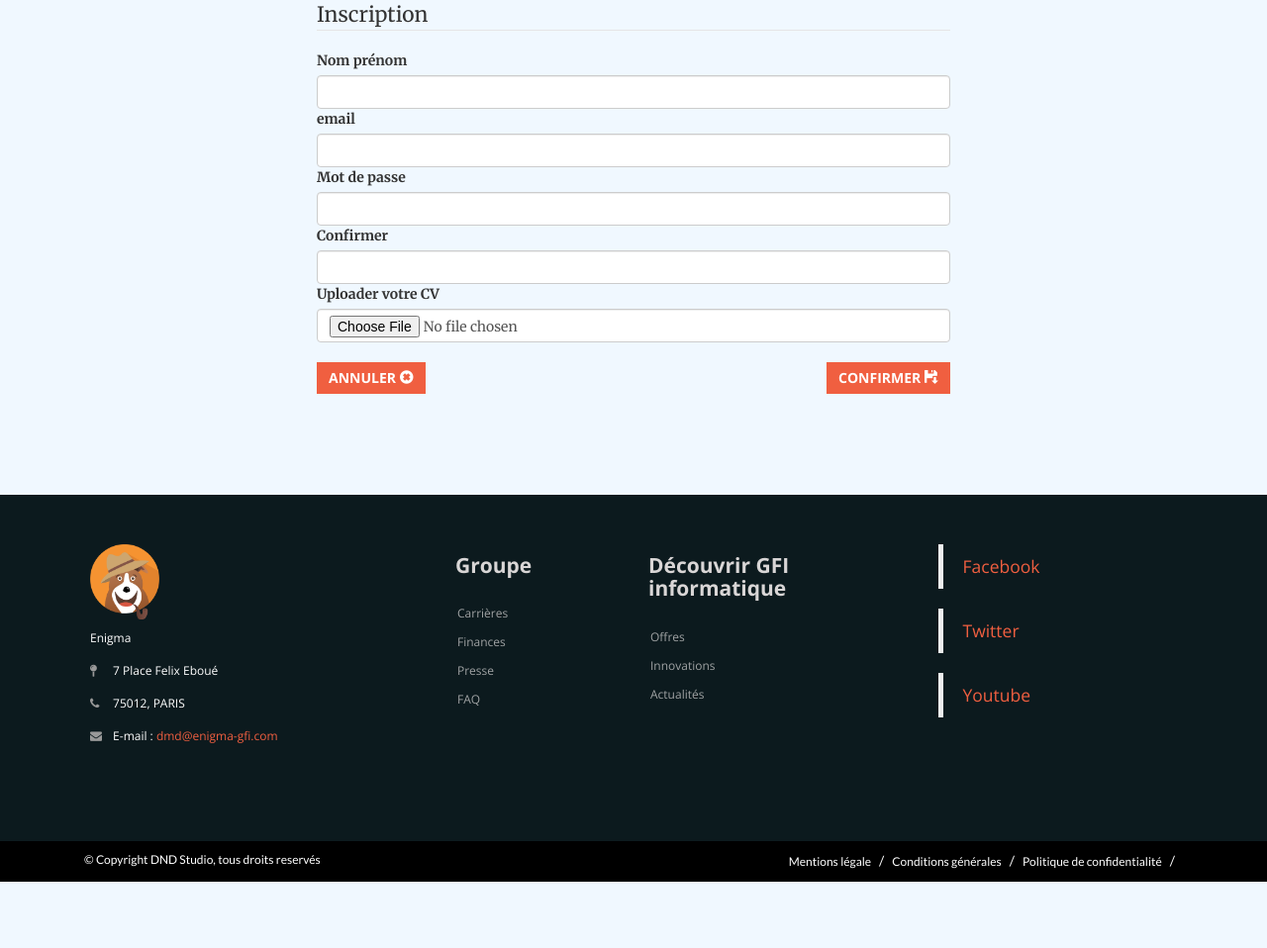
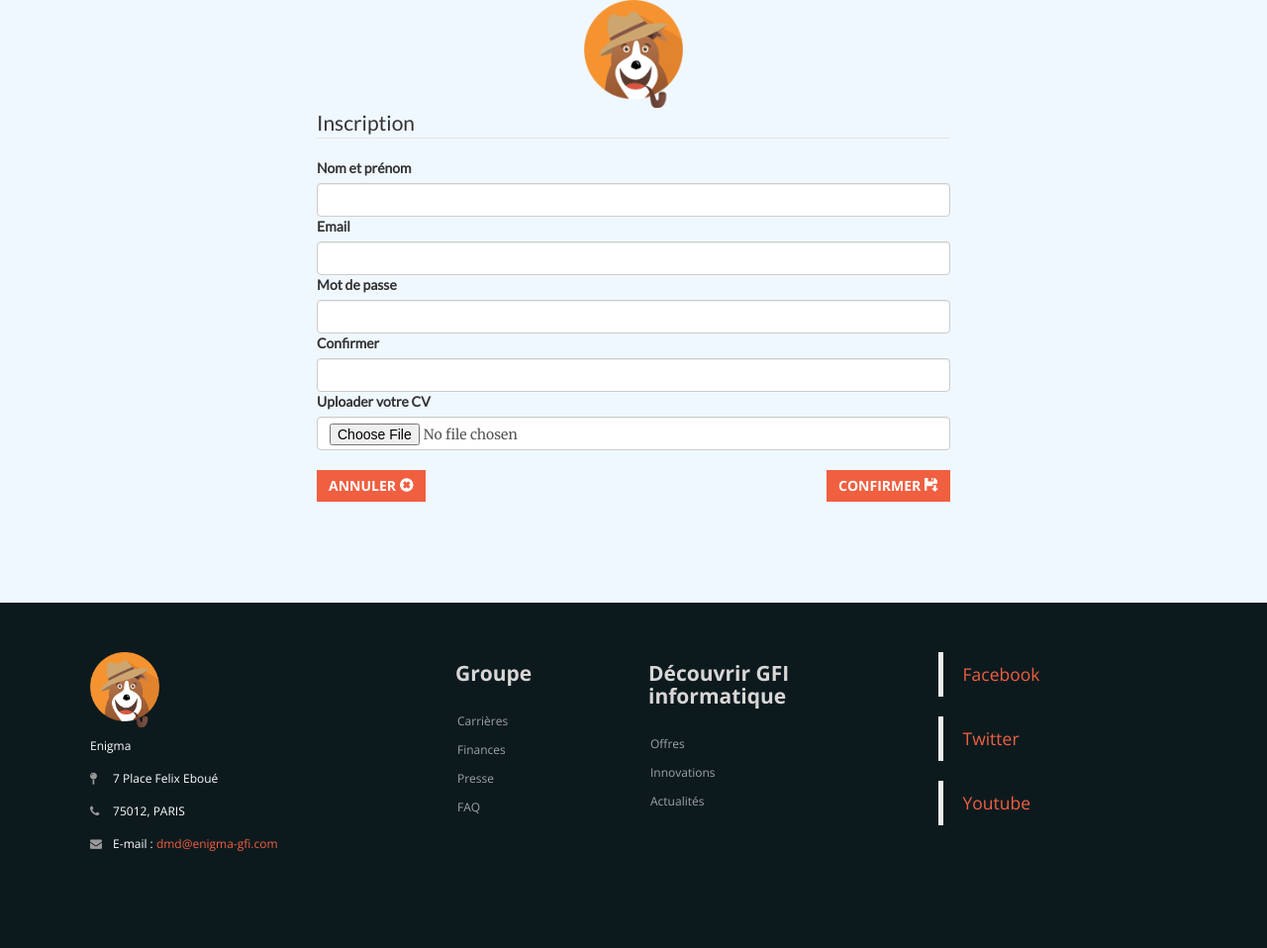
Before and after one commit to ValentinLENFANT/hackathon-gfi, a PHP site: page /view/inscriptionView.php in a window 1280 px wide. Shown: the top 958 px of the page at 99% size. Before the commit the page ends 891 px from the top, so only its background shows below. Run offline with PHP 8.4, Linux system fonts and the light colour scheme; some libraries are stand-ins or nearby versions.

Commit message:
inscription
zzz

```diff
--- a/view/inscriptionView.php
+++ b/view/inscriptionView.php
@@ -16,7 +16,7 @@
     <meta name="description" content="">
     <meta name="author" content="">
 
-    <title>Page d'accueil GFI</title>
+    <title>Enregistrement</title>
 
     <!-- Bootstrap Core CSS -->
     <link href="../web/vendor/bootstrap/css/bootstrap.min.css" rel="stylesheet">
@@ -106,16 +106,17 @@
     ?>
     <div class="">
                             <div class="form-group" style="width: 50%;
-    margin: auto;">
+    margin: auto;"><img src="../web/img/logo-enigma.png" width="100" style="margin: auto;
+    display: block;">
                             <!-- formulaire d'ajout d'une entreprise -->
                                     <form method="post" class="form-horizontal">
                                             <fieldset>
-                                                    <legend>Inscription</legend>
-                                                    <label>Nom prénom </label><input type="text" id="name" class="form-control" name="name" placeholder=""/>
-                                                    <label>email</label><input type="text" id="email" class="form-control" name="email" placeholder=""/>
-                                                    <label>Mot de passe</label><input type="password" id="pwd" class="form-control" name="pwd" placeholder=""/>
-                                                    <label>Confirmer</label><input name="confirm" id="telephone" class="form-control" placeholder=""/>
-                                                    <label>Uploader votre CV</label><input type="file" id="cv" class="form-control" name="cv" placeholder=""/>
+                                                    <legend style="font-family:Lato;">Inscription</legend>
+                                                    <label style="font-family:Lato;">Nom et prénom </label><input type="text" id="name" class="form-control" name="name" placeholder=""/>
+                                                    <label style="font-family:Lato;">Email</label><input type="text" id="email" class="form-control" name="email" placeholder=""/>
+                                                    <label style="font-family:Lato;">Mot de passe</label><input type="password" id="pwd" class="form-control" name="pwd" placeholder=""/>
+                                                    <label style="font-family:Lato;">Confirmer</label><input name="confirm" id="telephone" class="form-control" placeholder=""/>
+                                                    <label style="font-family:Lato;">Uploader votre CV</label><input type="file" id="cv" class="form-control" name="cv" placeholder=""/>
                                             </fieldset>
                                             <div class="top" style="margin-top: 20px;">
                                                     <button type="submit" class="btn btn-primary " onclick="resetFields()" value="annuler" name="delete">Annuler    <span class="glyphicon glyphicon-remove-sign" aria-hidden="true"></span></button>
```
